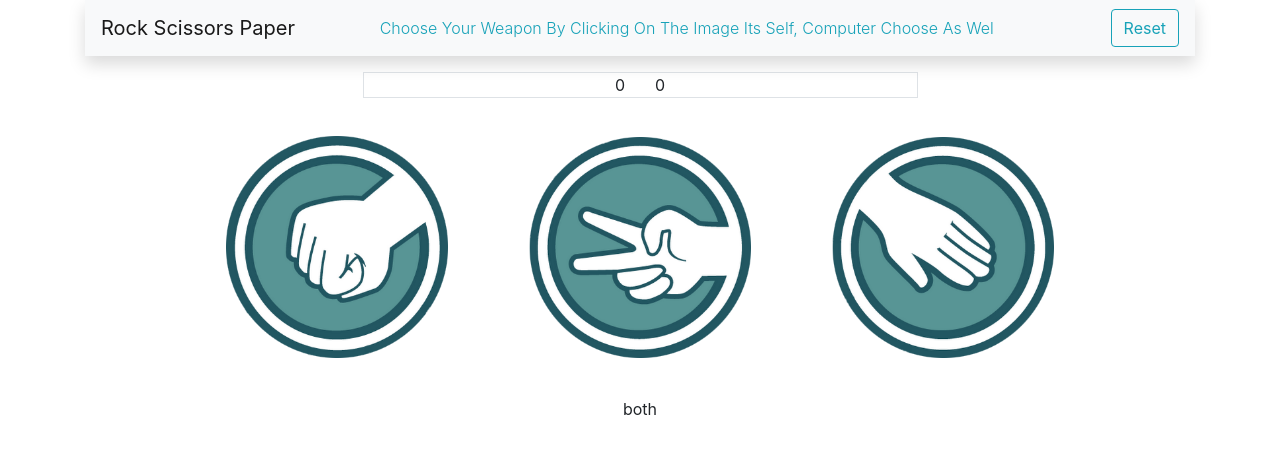
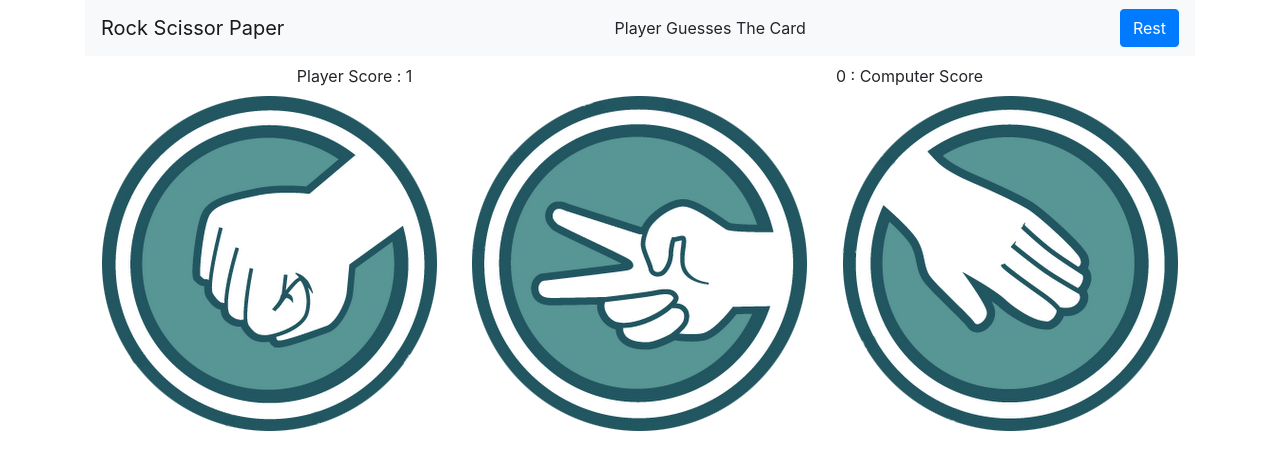
Before and after one commit to awet-dev/js-game, a plain HTML site: page rock-scissors-paper/index.html in a window 1280 px wide. Both pictures are taken after a click on the picture 640 px from the left and 247 px from the top of the page. Drawn offline with nearby package versions, Linux system fonts and the light colour scheme.

Commit message:
the rock scissor and paper game is finished

```diff
--- a/rock-scissors-paper/index.html
+++ b/rock-scissors-paper/index.html
@@ -5,32 +5,28 @@
     <meta name="viewport"
           content="width=device-width, user-scalable=no, initial-scale=1.0, maximum-scale=1.0, minimum-scale=1.0">
     <meta http-equiv="X-UA-Compatible" content="ie=edge">
+    <title>Rock Scissor Paper game</title>
+    <link rel="stylesheet" href="style.css">
     <link rel="stylesheet" href="https://stackpath.bootstrapcdn.com/bootstrap/4.5.2/css/bootstrap.min.css" integrity="sha384-JcKb8q3iqJ61gNV9KGb8thSsNjpSL0n8PARn9HuZOnIxN0hoP+VmmDGMN5t9UJ0Z" crossorigin="anonymous">
-    <link rel="stylesheet" href="style.css">
-    <title>Rock Scissors Paper</title>
 </head>
 <body>
-    <div class="container">
-        <nav class="container navbar navbar-light bg-light shadow mb-3">
-            <a class="navbar-brand" href="#!">Rock Scissors Paper</a>
-            <strong class="mr-5 text-info font-weight-light font-3 text-capitalize">choose your weapon by clicking on the image its self, computer choose as wel</strong>
-            <button type="button" class="btn btn-outline-info">Reset</button>
-        </nav>
-        <div class="row border">
-            <div class="col text-right player-score"></div>
-            <div class="col text-left computer-score"></div>
-        </div>
-        <div class="images">
-            <img id="Rock" src="../share/images/rock.png" alt="rock.png">
-            <img id="Scissors" src="../share/images/scissors.jpg" alt="scissors.png">
-            <img id="Paper" src="../share/images/paper.png" alt="paper.png">
-        </div>
-        <div class="result-msg"></div>
+<div class="container">
+    <nav class="navbar navbar-light bg-light">
+        <a class="navbar-brand" href="#!">Rock Scissor Paper</a>
+        <div class="align-center text-capitalize result">select your weapon</div>
+        <button type="button" class="btn btn-primary rest">Rest</button>
+    </nav>
+    <div class="d-flex justify-content-around scores">
+        <div class="p-2 text-capitalize player-score">player score : 0</div>
+        <div class="p-2 text-capitalize comp-score">0 : computer score</div>
     </div>
-    <script src="index.js"></script>
-    <!--bootstrap jquery and popper scripts-->
-    <script src="https://code.jquery.com/jquery-3.5.1.slim.min.js" integrity="sha384-DfXdz2htPH0lsSSs5nCTpuj/zy4C+OGpamoFVy38MVBnE+IbbVYUew+OrCXaRkfj" crossorigin="anonymous"></script>
-    <script src="https://cdn.jsdelivr.net/npm/popper.js@1.16.1/dist/umd/popper.min.js" integrity="sha384-9/reFTGAW83EW2RDu2S0VKaIzap3H66lZH81PoYlFhbGU+6BZp6G7niu735Sk7lN" crossorigin="anonymous"></script>
-    <script src="https://stackpath.bootstrapcdn.com/bootstrap/4.5.2/js/bootstrap.min.js" integrity="sha384-B4gt1jrGC7Jh4AgTPSdUtOBvfO8shuf57BaghqFfPlYxofvL8/KUEfYiJOMMV+rV" crossorigin="anonymous"></script>
+    <div class="d-flex justify-content-sm-around images">
+        <img id="rock" src="../share/images/rock.png" alt="rock">
+        <img id="scissor" src="../share/images/scissors.jpg" alt="scissors">
+        <img id="paper" src="../share/images/paper.png" alt="paper">
+    </div>
+</div>
+<script src="index.js"></script>
+<!--bootstrap script-->
 </body>
 </html>
--- a/rock-scissors-paper/index.js
+++ b/rock-scissors-paper/index.js
@@ -1,50 +1,59 @@
-// listen to the reset btn to reload the page
-document.querySelector(".btn-outline-info").addEventListener("click", ()=> {
-    location.reload();
-});
+const rest = document.querySelector(".rest");
+const playerScore = document.querySelector(".player-score");
+const compScore = document.querySelector(".comp-score");
+const images = document.querySelectorAll("img");
+const result = document.querySelector(".result");
 
-// card running with setInterval function
-let imgCard = ["Rock", "Scissors", "Paper"];
+const card = ['scissor', 'rock', 'paper'];
+let randomCard;
+let scorePlayer = 0;
+let scoreComp = 0;
 
-// result msg html element
-let result = document.querySelector(".result-msg");
+let intervalFun = setInterval(()=> {
+    let randomIndex = Math.floor(Math.random()*card.length);
+    randomCard = card[randomIndex];
+}, 100)
 
-let playerScore = 0;
-let compScore = 0;
-let randomCard;
-document.querySelector(".player-score").innerHTML = `${playerScore}`;
-document.querySelector(".computer-score").innerHTML = `${compScore}`;
 
-intervalFun = setInterval(()=> {
-    let randomIndex = Math.floor(Math.random()*imgCard.length);
-    randomCard = imgCard[randomIndex];
-}, 50);
-
-// select the images to listen for the click event
-const images = document.querySelectorAll("img");
 images.forEach(image => {
-    image.addEventListener("click", ()=> {
-        // computer pick
-        const computerPick = imgCard[Math.floor(Math.random()*imgCard.length)];
-
-        clearTimeout(intervalFun);
-        if (randomCard == image.id && randomCard == computerPick) {
-            playerScore++;
-            compScore++;
-            result.innerHTML = "both"
-        } else if (randomCard == image.id) {
-           // increment the player score
-           playerScore++;
-           // display get card msg
-           result.innerHTML = "player get it"
-       } else if (randomCard == computerPick) {
-           // increment the comp score
-           compScore++;
-           // display get card msg
-            result.innerHTML = "computer get it"
-       } else {
-           // display none of both
-            result.innerHTML = "no one get it"
-       }
+    image.addEventListener('click', () => {
+        let comp = card[Math.floor(Math.random()*card.length)];
+        if (scorePlayer == 30 || scoreComp == 30) {
+            clearInterval(intervalFun);
+            if (scoreComp > scorePlayer) {
+                let winner = 'Computer'
+                result.innerHTML = `The winner is ${winner}`
+            } else if (scorePlayer == scoreComp) {
+                result.innerHTML = `They have equal points`
+            } else {
+                result.innerHTML = `The winner is Player`
+            }
+            image.classList.add('disable')
+        } else if (image.id == randomCard && comp == randomCard) {
+            scorePlayer++;
+            scoreComp++;
+            playerScore.innerHTML = `player score : ${scorePlayer}`;
+            compScore.innerHTML = `${scoreComp} : computer score`
+            result.innerHTML = 'they guess both the card'
+        } else if (image.id == randomCard) {
+            scorePlayer++;
+            playerScore.innerHTML = `player score : ${scorePlayer}`
+            result.innerHTML = 'player guesses the card'
+        } else if (comp == randomCard) {
+            scoreComp++;
+            compScore.innerHTML = `${scoreComp} : computer score`
+            result.innerHTML = 'comp guesses the card'
+        } else {
+            result.innerHTML = 'no one guesses the card'
+        }
     })
 })
+
+rest.addEventListener("click", ()=> {
+    clearInterval(intervalFun);
+    scoreComp = 0;
+    scorePlayer = 0;
+    playerScore.innerHTML = `player score : ${playerScore}`
+    compScore.innerHTML = `${scoreComp} : computer score`
+    result.innerHTML = 'select your weapon';
+});
--- a/rock-scissors-paper/style.css
+++ b/rock-scissors-paper/style.css
@@ -1,17 +1,5 @@
-.container {
-  text-align: center;
-}
-
-img {
-  width: 20%;
-  height: auto;
-  margin: 3vw;
-}
-
-.border {
-  border: 1px solid gray;
-  width: 50%;
-  margin: auto;
+.disable {
+  pointer-events: none;
 }
 
 /*# sourceMappingURL=style.css.map */
```
Also changed, not shown: memory-game/index.html (+1 -1 lines), memory-game/index.js (+21 -16 lines), 1 other file.
